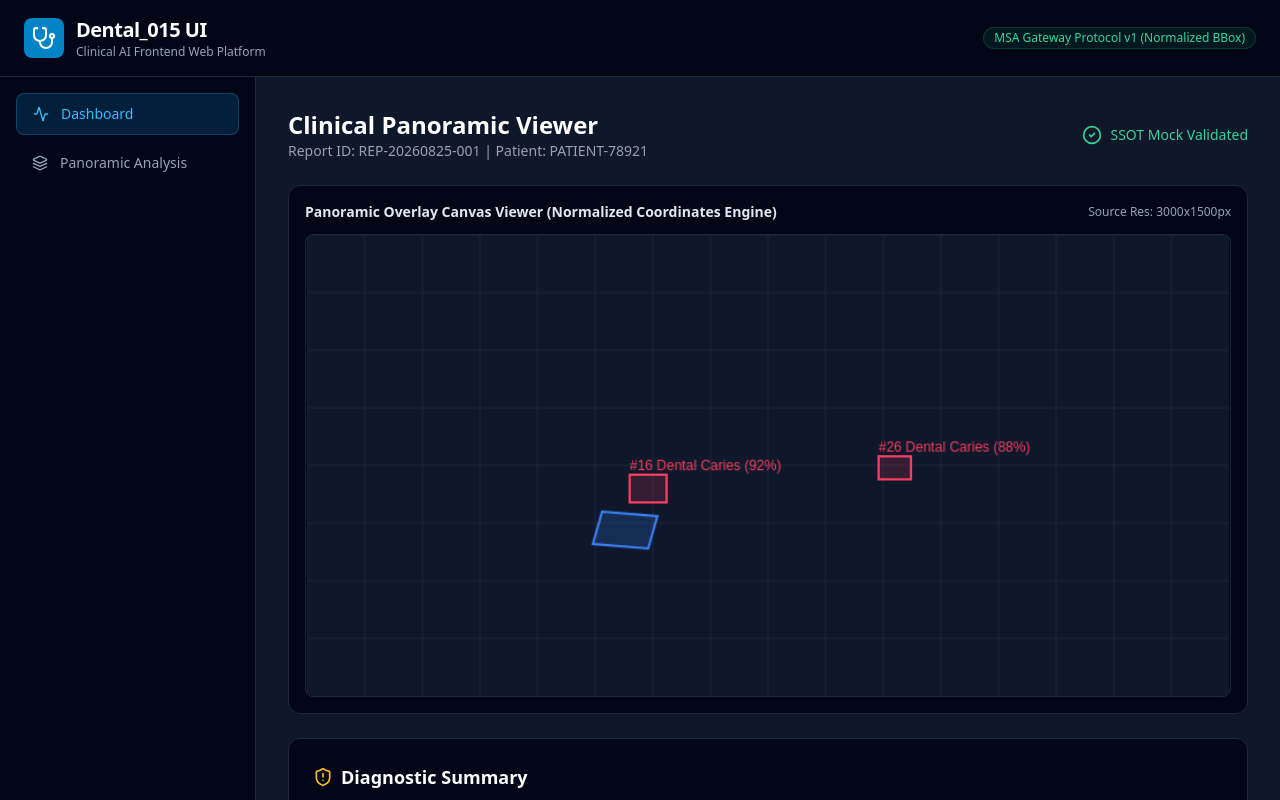
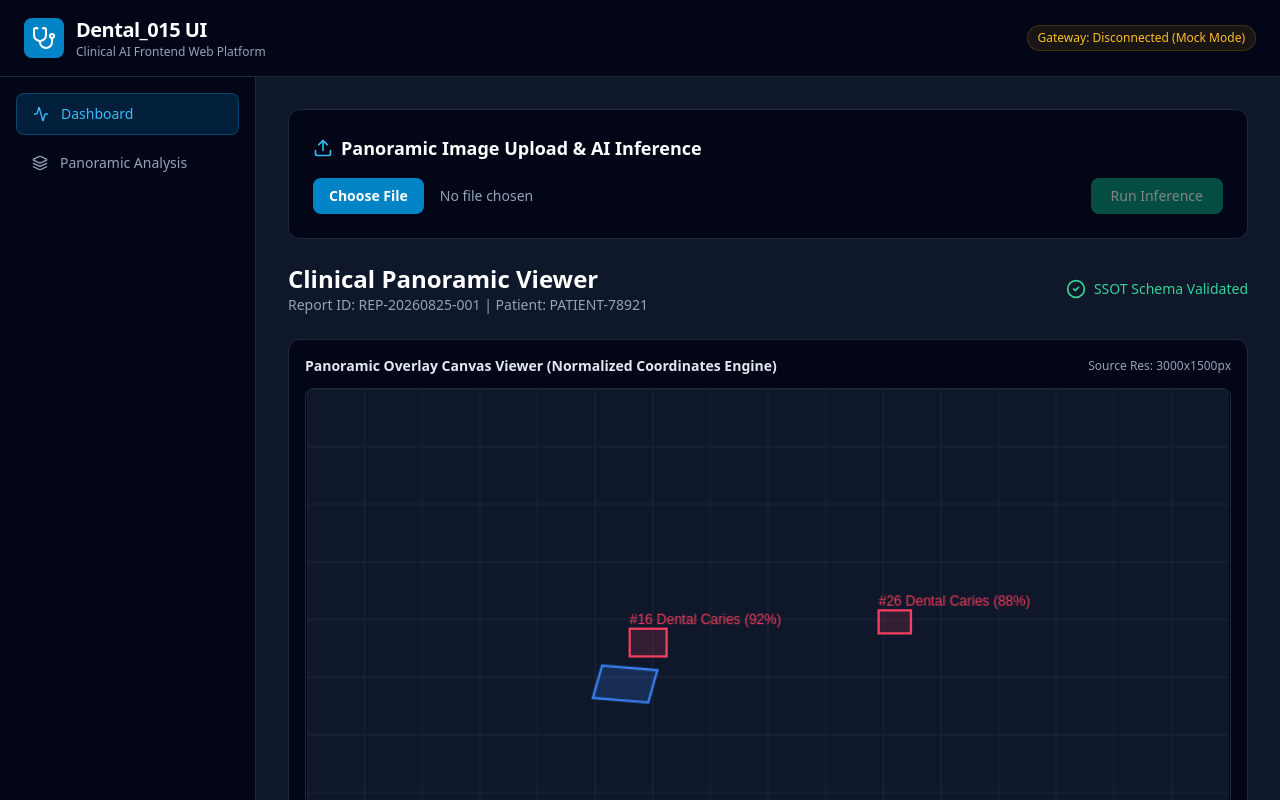
Before and after one commit to HyunchanAn/Dental_015, a React (Vite) app: page / in a window 1280 px wide. Shown: the top 800 px of the page. Built offline with nearby package versions, Linux system fonts and the light colour scheme; no server answers.

Commit message:
feat: Connect live FastAPI Reader gateway and image upload in Dental_015 UI

```diff
--- a/src/App.tsx
+++ b/src/App.tsx
@@ -1,10 +1,65 @@
-import React, { useState } from 'react';
-import { Activity, Stethoscope, Layers, CheckCircle2, ShieldAlert } from 'lucide-react';
+import React, { useState, useEffect } from 'react';
+import { Activity, Stethoscope, Layers, CheckCircle2, ShieldAlert, Upload, Loader2, AlertCircle } from 'lucide-react';
 import { PanoramaCanvasViewer } from './components/PanoramaCanvasViewer';
 import { mockFinalReport } from './mocks/mockFinalReport';
+import { checkHealth, inferPanorama } from './api/client';
+import { FinalReportResponse } from './types/finalReport';
 
 export const App: React.FC = () => {
-  const [activeTab, setActiveTab] = useState<'dashboard' | 'analysis' | 'settings'>('dashboard');
+  const [activeTab, setActiveTab] = useState<'dashboard' | 'analysis'>('dashboard');
+  const [backendStatus, setBackendStatus] = useState<string>('Checking...');
+  const [isGpuAvailable, setIsGpuAvailable] = useState<boolean>(false);
+  const [vramFree, setVramFree] = useState<number>(0);
+
+  const [selectedFile, setSelectedFile] = useState<File | null>(null);
+  const [imagePreview, setImagePreview] = useState<string | null>(null);
+  const [isLoading, setIsLoading] = useState<boolean>(false);
+  const [reportData, setReportData] = useState<FinalReportResponse>(mockFinalReport);
+  const [errorMessage, setErrorMessage] = useState<string | null>(null);
+
+  // Poll Health status
+  useEffect(() => {
+    const checkStatus = async () => {
+      try {
+        const res = await checkHealth();
+        setBackendStatus(res.status);
+        setIsGpuAvailable(res.gpu_available);
+        setVramFree(res.vram_free_gb || 0);
+      } catch (err) {
+        setBackendStatus('Disconnected (Mock Mode)');
+      }
+    };
+    checkStatus();
+    const interval = setInterval(checkStatus, 15000);
+    return () => clearInterval(interval);
+  }, []);
+
+  const handleFileChange = (e: React.ChangeEvent<HTMLInputElement>) => {
+    if (e.target.files && e.target.files[0]) {
+      const file = e.target.files[0];
+      setSelectedFile(file);
+      setImagePreview(URL.createObjectURL(file));
+      setErrorMessage(null);
+    }
+  };
+
+  const handleRunInference = async () => {
+    if (!selectedFile) return;
+
+    setIsLoading(true);
+    setErrorMessage(null);
+
+    try {
+      const result = await inferPanorama(selectedFile, false);
+      setReportData(result);
+    } catch (err: any) {
+      console.warn('API Call failed, falling back to mock data:', err);
+      setErrorMessage('백엔드 연동에 실패하여 Mock 응답 데이터로 대체 표시합니다.');
+      setReportData(mockFinalReport);
+    } finally {
+      setIsLoading(false);
+    }
+  };
 
   return (
     <div className="min-h-screen bg-slate-900 text-slate-100 flex flex-col font-sans">
@@ -19,9 +74,13 @@ export const App: React.FC = () => {
             <p className="text-xs text-slate-400">Clinical AI Frontend Web Platform</p>
           </div>
         </div>
-        <div className="flex items-center space-x-4">
-          <span className="inline-flex items-center px-2.5 py-0.5 rounded-full text-xs font-medium bg-emerald-500/10 text-emerald-400 border border-emerald-500/20">
-            MSA Gateway Protocol v1 (Normalized BBox)
+        <div className="flex items-center space-x-4 text-xs">
+          <span className={`inline-flex items-center px-2.5 py-1 rounded-full font-medium border ${
+            backendStatus === 'HEALTHY'
+              ? 'bg-emerald-500/10 text-emerald-400 border-emerald-500/20'
+              : 'bg-amber-500/10 text-amber-400 border-amber-500/20'
+          }`}>
+            Gateway: {backendStatus} {isGpuAvailable && `(VRAM: ${vramFree}GB)`}
           </span>
         </div>
       </header>
@@ -57,22 +116,60 @@ export const App: React.FC = () => {
         {/* Workspace */}
         <main className="flex-1 overflow-y-auto p-8">
           <div className="max-w-5xl mx-auto space-y-6">
+            {/* Image Upload Area */}
+            <div className="bg-slate-950 border border-slate-800 rounded-xl p-6 space-y-4">
+              <h3 className="text-lg font-semibold text-white flex items-center space-x-2">
+                <Upload className="w-5 h-5 text-sky-400" />
+                <span>Panoramic Image Upload & AI Inference</span>
+              </h3>
+
+              <div className="flex items-center space-x-4">
+                <input
+                  type="file"
+                  accept="image/*"
+                  onChange={handleFileChange}
+                  className="block w-full text-sm text-slate-400 file:mr-4 file:py-2 file:px-4 file:rounded-lg file:border-0 file:text-sm file:font-semibold file:bg-sky-600 file:text-white hover:file:bg-sky-500 cursor-pointer"
+                />
+                <button
+                  onClick={handleRunInference}
+                  disabled={!selectedFile || isLoading}
+                  className="flex items-center space-x-2 bg-emerald-600 hover:bg-emerald-500 disabled:opacity-50 text-white font-medium px-5 py-2 rounded-lg text-sm transition-colors whitespace-nowrap"
+                >
+                  {isLoading ? (
+                    <>
+                      <Loader2 className="w-4 h-4 animate-spin" />
+                      <span>Analyzing...</span>
+                    </>
+                  ) : (
+                    <span>Run Inference</span>
+                  )}
+                </button>
+              </div>
+
+              {errorMessage && (
+                <div className="flex items-center space-x-2 p-3 bg-amber-500/10 border border-amber-500/20 rounded-lg text-amber-400 text-xs">
+                  <AlertCircle className="w-4 h-4 flex-shrink-0" />
+                  <span>{errorMessage}</span>
+                </div>
+              )}
+            </div>
+
             {/* Header info */}
             <div className="flex items-center justify-between">
               <div>
                 <h2 className="text-2xl font-bold text-white">Clinical Panoramic Viewer</h2>
                 <p className="text-sm text-slate-400">
-                  Report ID: {mockFinalReport.reportId} | Patient: {mockFinalReport.patientId}
+                  Report ID: {reportData.reportId} | Patient: {reportData.patientId}
                 </p>
               </div>
               <div className="flex items-center space-x-2">
                 <CheckCircle2 className="w-5 h-5 text-emerald-400" />
-                <span className="text-sm text-emerald-400 font-medium">SSOT Mock Validated</span>
+                <span className="text-sm text-emerald-400 font-medium">SSOT Schema Validated</span>
               </div>
             </div>
 
             {/* Canvas Viewer */}
-            <PanoramaCanvasViewer reportData={mockFinalReport} />
+            <PanoramaCanvasViewer imageUrl={imagePreview || undefined} reportData={reportData} />
 
             {/* Findings Summary */}
             <div className="bg-slate-950 border border-slate-800 rounded-xl p-6 space-y-4">
@@ -81,7 +178,7 @@ export const App: React.FC = () => {
                 <span>Diagnostic Summary</span>
               </h3>
               <p className="text-sm text-slate-300 leading-relaxed bg-slate-900 p-4 rounded-lg border border-slate-800">
-                {mockFinalReport.summary}
+                {reportData.summary}
               </p>
             </div>
           </div>
--- a/src/api/client.ts
+++ b/src/api/client.ts
@@ -1,17 +1,14 @@
 import axios from 'axios';
+import { FinalReportResponse } from '../types/finalReport';
 
 // Base API Client configured for Dental MSA Microservice / Gateway communication
 export const apiClient = axios.create({
   baseURL: import.meta.env.VITE_API_BASE_URL || 'http://localhost:8000/api/v1',
-  headers: {
-    'Content-Type': 'application/json',
-  },
-  timeout: 30000,
+  timeout: 60000, // 60 seconds timeout for AI inference
 });
 
 apiClient.interceptors.request.use(
   (config) => {
-    // Add auth token or headers if needed in the future
     return config;
   },
   (error) => Promise.reject(error)
@@ -25,4 +22,24 @@ apiClient.interceptors.response.use(
   }
 );
 
+// Health check call
+export const checkHealth = async () => {
+  const res = await apiClient.get('/health');
+  return res.data;
+};
+
+// Panoramic inference call
+export const inferPanorama = async (file: File, use004: boolean = false): Promise<FinalReportResponse> => {
+  const formData = new FormData();
+  formData.append('file', file);
+
+  const res = await apiClient.post<FinalReportResponse>(`/infer?use_004=${use004}`, formData, {
+    headers: {
+      'Content-Type': 'multipart/form-data',
+    },
+  });
+
+  return res.data;
+};
+
 export default apiClient;
--- a/tsconfig.json
+++ b/tsconfig.json
@@ -13,6 +13,7 @@
     "isolatedModules": true,
     "noEmit": true,
     "jsx": "react-jsx",
+    "types": ["vite/client"],
 
     /* Linting */
     "strict": true,
@@ -21,9 +22,8 @@
     "noFallthroughCasesInSwitch": true,
 
     /* Path aliases */
-    "baseUrl": ".",
     "paths": {
-      "@/*": ["src/*"]
+      "@/*": ["./src/*"]
     }
   },
   "include": ["src"],
```
Also changed, not shown: 1 other file (tests, documents, lock files or other folders).
